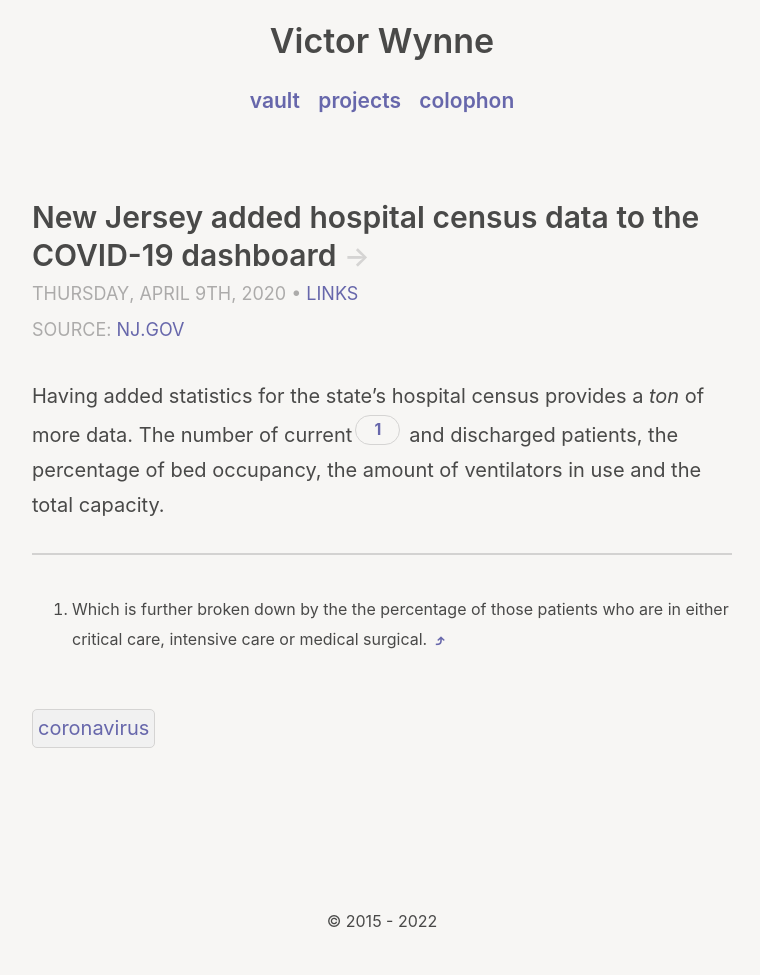
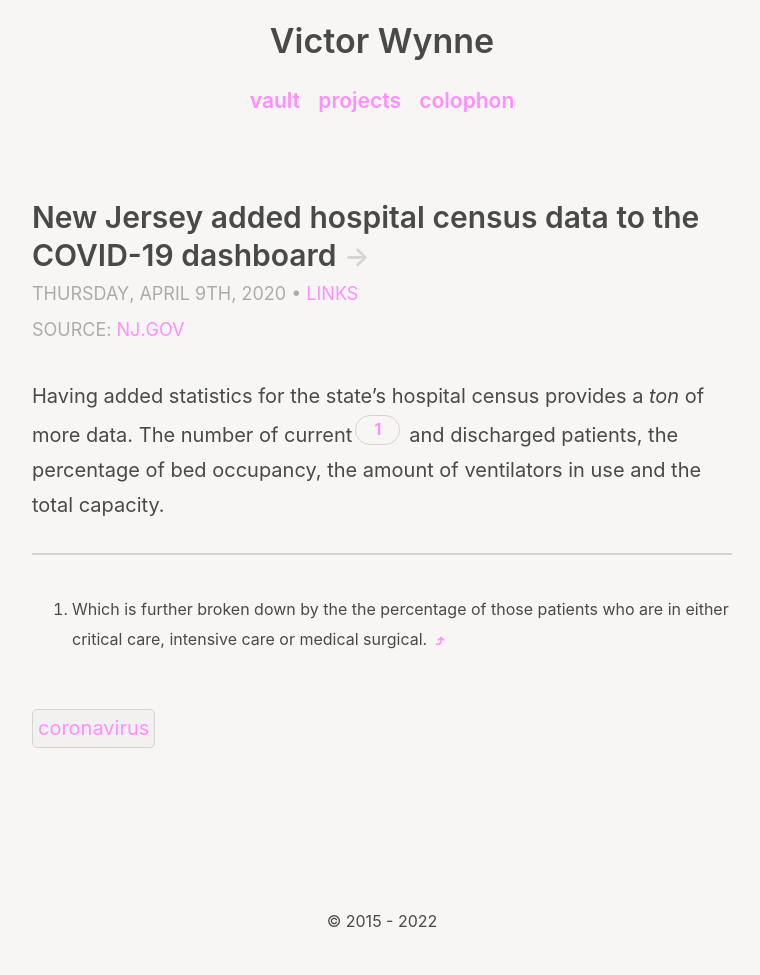
Before and after one commit to wertercatt/tooters, a Jekyll site: the page built from _posts/2020-04-09-new-jersey-added-hospital-census-data-to-the-covid-19-dashboard.md, in a window 1280 px wide. Shown: the whole page, without its empty margins (258-1018 px from the left). Built offline with Jekyll 4.4.1, drawn with Linux system fonts in a browser that asks for light colours.

Commit message:
Updated _variables.scss

```diff
--- a/_sass/_variables.scss
+++ b/_sass/_variables.scss
@@ -12,7 +12,7 @@ $tag-border: #5a5959;
 
 $light-scheme-bg: #f7f6f4;
 $light-scheme-text: #494948;
-$light-scheme-accent: #6767ab;
+$light-scheme-accent: #ff8fff;
 $light-scheme-header: #acabaa;
 $light-scheme-header-before: #acabaa;
 $light-scheme-element: #d5d4d3;
```
